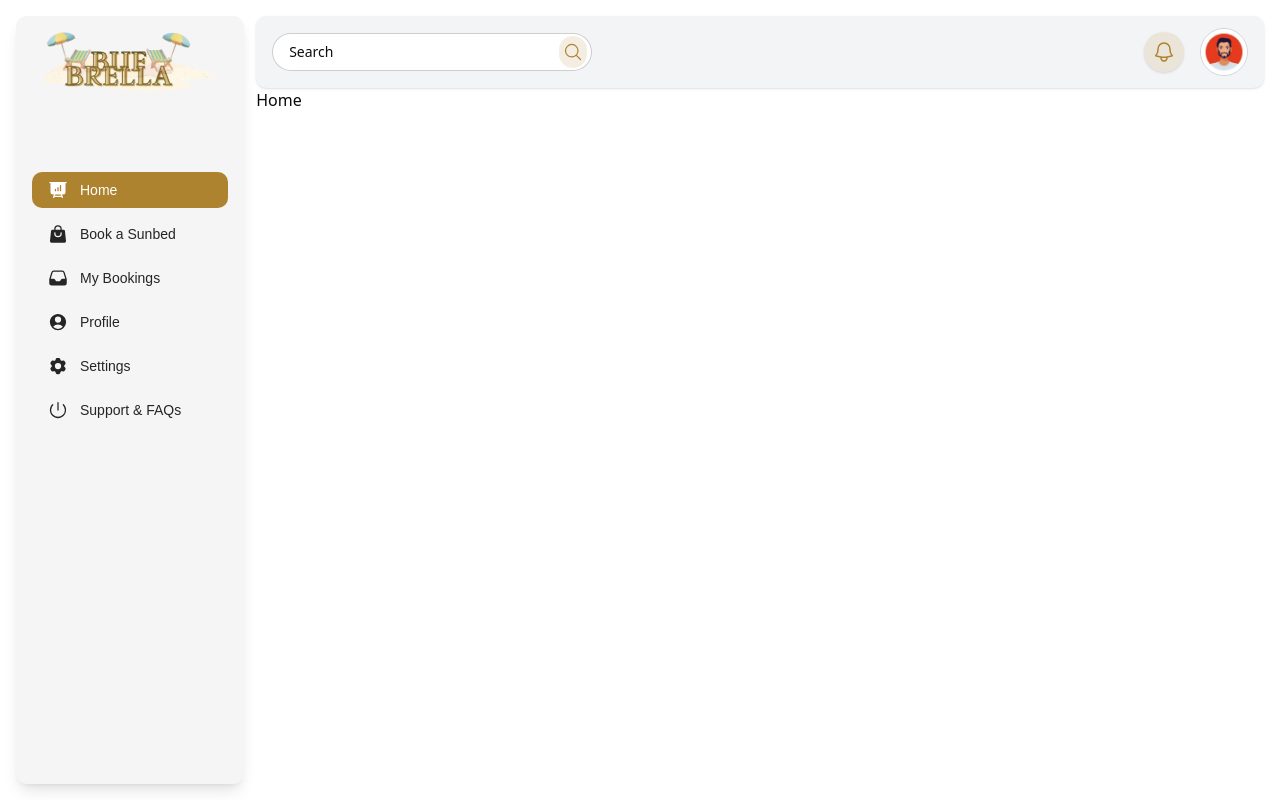
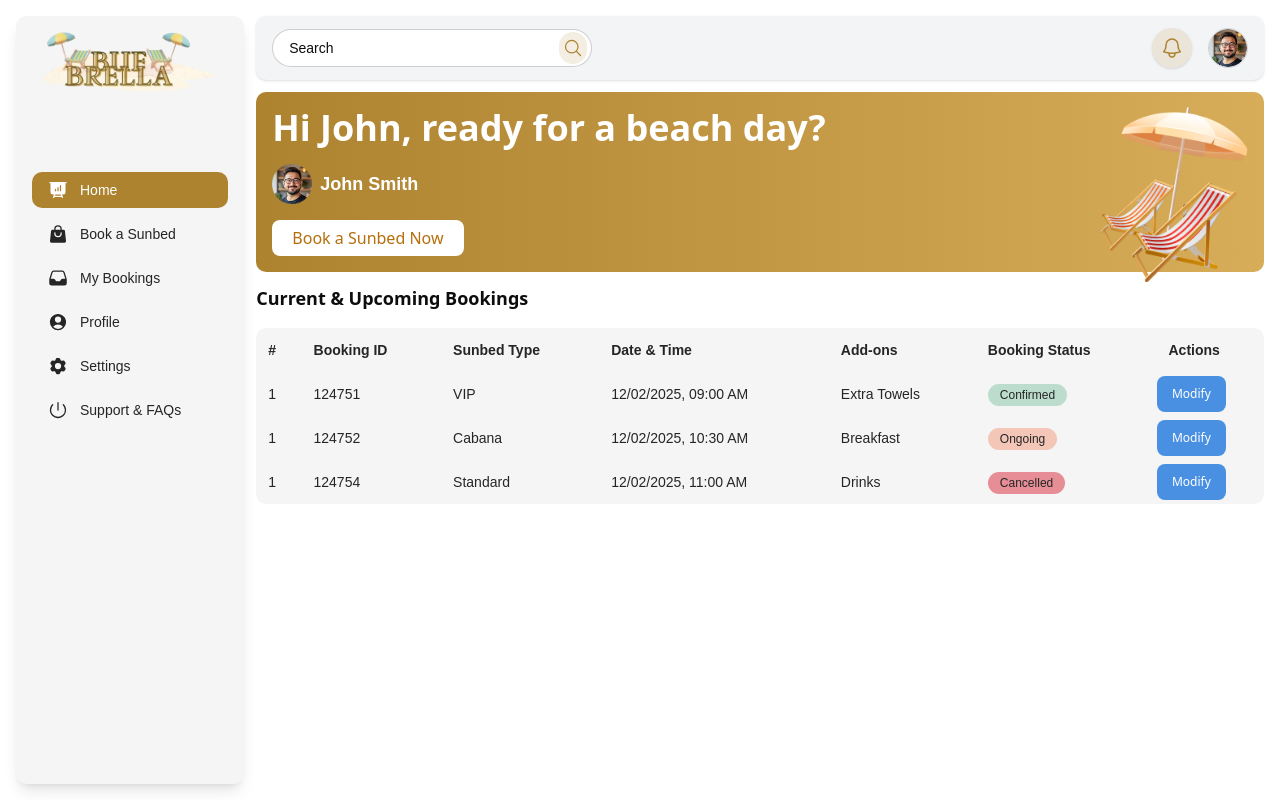
Before and after one commit to Mjkwebdev/my-shadcn-project, a React (Vite) app: page /home in a window 1280 px wide. Built offline with nearby package versions, Linux system fonts and the light colour scheme.

Commit message:
Home Page Updated added table

```diff
--- a/src/MainComponent/Home.tsx
+++ b/src/MainComponent/Home.tsx
@@ -1,9 +1,35 @@
-import React from 'react'
-
+import { Button } from "../components/ui/button";
+import BookingTable from "./Table/BookingTable";
 const Home = () => {
   return (
-    <div >Home</div>
-  )
-}
+    <div className="mt-3">
+      <div className="w-full bg-gradient-to-r from-[#ad8330] to-[#d7ad59] rounded-lg relative p-4">
+        <div className="flex flex-col justify-center gap-4 items-start">
+          <div className="text-white text-4xl font-bold">
+            Hi John, ready for a beach day?
+          </div>
+          <div className="flex items-center gap-2">
+            <img
+              src="/src/assets/avatar.png"
+              alt="User Avatar"
+              className="h-10 w-10"
+            />
+            <div className="text-white font-[Poppins,Sans-serif] text-lg font-semibold">
+              John Smith
+            </div>
+          </div>{" "}
+          <Button variant={"homebutton"}> Book a Sunbed Now</Button>
+        </div>
 
-export default Home
+        <img
+          src="/src/assets/frame.png"
+          alt="Frame"
+          className="h-[175px] absolute right-4 bottom-[-10px] "
+        />
+      </div>
+      <BookingTable/>
+    </div>
+  );
+};
+
+export default Home;
--- a/src/MainComponent/Layout/Header.tsx
+++ b/src/MainComponent/Layout/Header.tsx
@@ -8,7 +8,7 @@ const Header = () => {
         <input
           type="text"
           placeholder="Search"
-          className="w-full pl-4 font-normal pr-10 py-2 text-sm bg-white rounded-full focus:outline-none placeholder:text-[#0d0d0d] text-[#0d0d0d]"
+          className="w-full pl-4 font-[Poppins,Sans-serif] font-normal pr-10 py-2 text-sm bg-white rounded-full focus:outline-none placeholder:text-[#0d0d0d] text-[#0d0d0d]"
           style={{ borderColor: "rgba(13, 13, 13, 0.2)", borderWidth: "1px" }}
         />
 
@@ -29,9 +29,9 @@ const Header = () => {
           <BellIcon className="h-6 w-6 text-[#ad8330]" />
         </div>
         <img
-          src="/src/assets/avatar.jpg"
+          src="/src/assets/avatar.png"
           alt="User Avatar"
-          className="h-12 w-12 rounded-full border border-gray-300 cursor-pointer"
+          className="h-10 w-10 rounded-full border border-gray-300 cursor-pointer"
         />
       </div>
     </div>
--- /dev/null
+++ b/src/MainComponent/Table/BookingTable.tsx
@@ -0,0 +1,112 @@
+import React from "react";
+import { Button } from "../../components/ui/button";
+interface Booking {
+  id: string;
+  sunbedType: "VIP" | "Cabana" | "Standard";
+  dateTime: string;
+  addOns: string;
+  status: "Confirmed" | "Ongoing" | "Cancelled";
+}
+
+const bookings: Booking[] = [
+  {
+    id: "124751",
+    sunbedType: "VIP",
+    dateTime: "12/02/2025, 09:00 AM",
+    addOns: "Extra Towels",
+    status: "Confirmed",
+  },
+  {
+    id: "124752",
+    sunbedType: "Cabana",
+    dateTime: "12/02/2025, 10:30 AM",
+    addOns: "Breakfast",
+    status: "Ongoing",
+  },
+  {
+    id: "124754",
+    sunbedType: "Standard",
+    dateTime: "12/02/2025, 11:00 AM",
+    addOns: "Drinks",
+    status: "Cancelled",
+  },
+];
+
+const BookingTable: React.FC = () => {
+  return (
+    <div className="mt-3 flex flex-col gap-4">
+      <div className="text-lg font-bold text-[#0d0d0d] ">
+        Current & Upcoming Bookings
+      </div>
+      <div className="overflow-x-auto">
+        <table className="min-w-full bg-[#f5f5f5] rounded-[10px]">
+          <thead>
+            <tr className=" text-[#252525] font-semibold text-sm font-[Poppins,Sans-serif]">
+              <th className="p-3 font-[Poppins,Sans-serif] text-left">#</th>
+              <th className="p-3 font-[Poppins,Sans-serif] text-left">
+                Booking ID
+              </th>
+              <th className="p-3 font-[Poppins,Sans-serif] text-left">
+                Sunbed Type
+              </th>
+              <th className="p-3 font-[Poppins,Sans-serif] text-left">
+                Date & Time
+              </th>
+              <th className="p-3 font-[Poppins,Sans-serif] text-left">
+                Add-ons
+              </th>
+              <th className="p-3 font-[Poppins,Sans-serif] text-left">
+                Booking Status
+              </th>
+              <th className="p-3 font-[Poppins,Sans-serif] text-left">
+                Actions
+              </th>
+            </tr>
+          </thead>
+          <tbody>
+            {bookings?.map((booking) => (
+              <tr
+                key={booking.id}
+                className=" text-[#252525] font-normal text-sm"
+              >
+                <td className="p-3 font-[Poppins,Sans-serif]">1</td>
+                <td className="p-3 font-[Poppins,Sans-serif]">{booking.id}</td>
+                <td className="p-3 font-[Poppins,Sans-serif]">
+                  {booking.sunbedType}
+                </td>
+                <td className="p-3 font-[Poppins,Sans-serif]">
+                  {booking.dateTime}
+                </td>
+                <td className="p-3 font-[Poppins,Sans-serif]">
+                  {booking.addOns}
+                </td>
+                <td className="p-3 font-[Poppins,Sans-serif]">
+                  <span
+                    className="px-3 py-1 rounded-full text-xs font-normal"
+                    style={{
+                      backgroundColor:
+                        booking.status === "Confirmed"
+                          ? "rgba(59, 167, 118, 0.3)"
+                          : booking.status === "Ongoing"
+                          ? "rgba(241, 90, 41, 0.3)"
+                          : "rgba(215, 38, 56, 0.5)",
+                      color: "#252525",
+                    }}
+                  >
+                    {booking.status}
+                  </span>
+                </td>
+                <td>
+                  {" "}
+                  <Button variant={"actionButton"}>Modify</Button>
+                </td>
+              </tr>
+            ))}
+          </tbody>
+        </table>
+      </div>
+    </div>
+  );
+};
+
+export default BookingTable;
--- a/src/components/ui/button.tsx
+++ b/src/components/ui/button.tsx
@@ -19,6 +19,8 @@ const buttonVariants = cva(
           "bg-secondary text-secondary-foreground shadow-xs hover:bg-secondary/80",
         ghost: "hover:bg-accent hover:text-accent-foreground",
         booknow: "!bg-[#b56e0b] !text-white w-full hover:!bg-[#b56e3e] hover:!text-white",
+        homebutton: "!bg-white !text-[#b56e0b] font-[Poppins,Sans-serif] !text-base !font-medium hover:!bg-[#white] hover:!text-[#b56e0b]",
+        actionButton: "!bg-[#4a90e2] !text-white font-[Poppins,Sans-serif] !text-xs !font-normal hover:!bg-[#4a90e2] hover:!text-white",
         link: "text-primary underline-offset-4 hover:underline",
       },
       size: {
```
Also changed, not shown: src/assets/Frame.png (added), src/assets/avatar.png (added).
